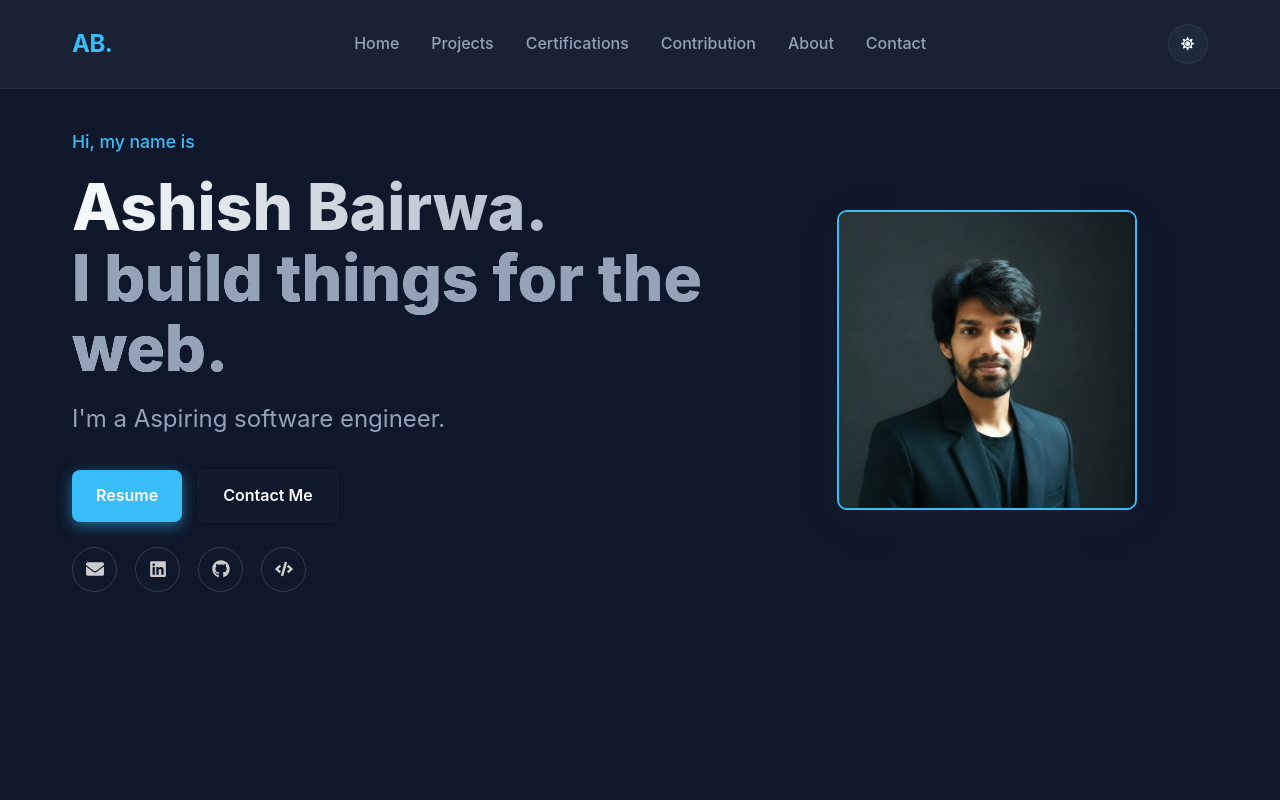
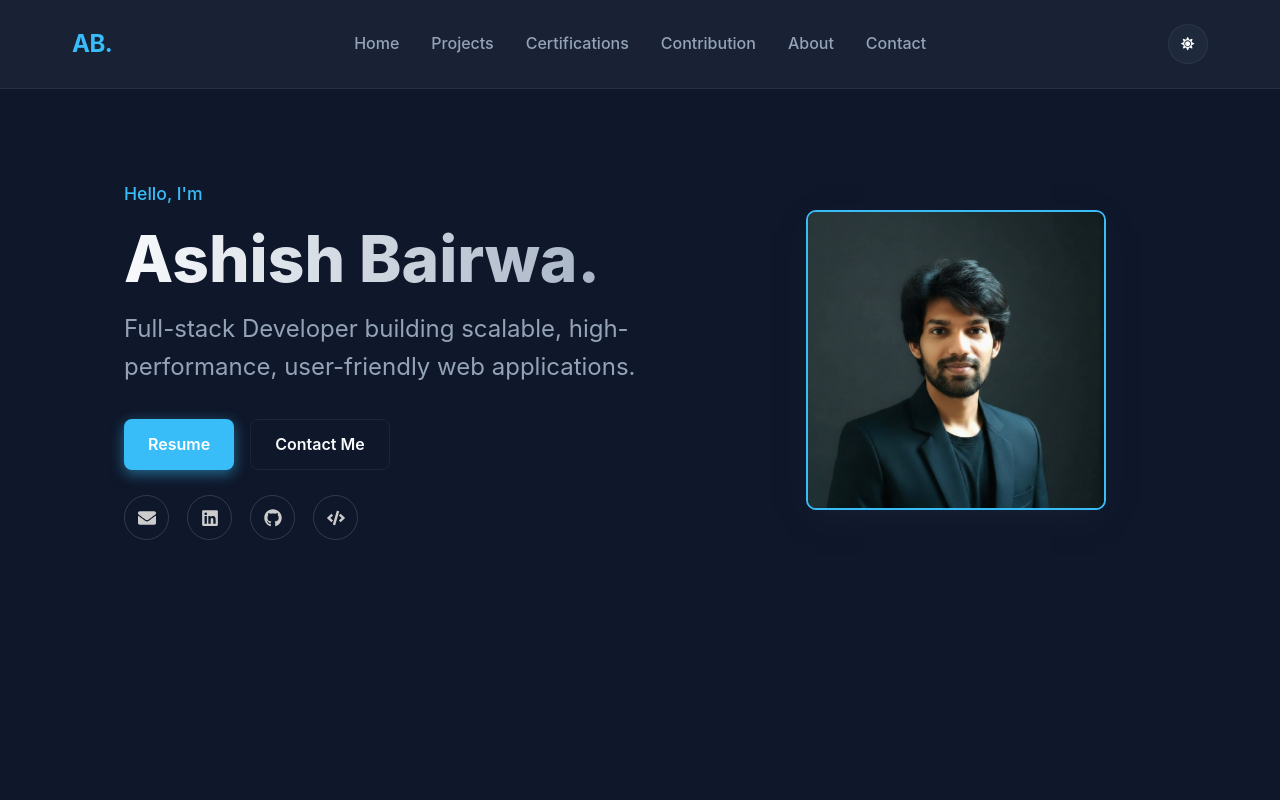
Before and after one commit to ashishb20/Portfolio, a React (Vite) app in the folder Portfolio/: page / in a window 1280 px wide. Shown: the top 800 px of the page. Built offline with nearby package versions, Linux system fonts and the light colour scheme.

Commit message:
bio updated

```diff
--- a/Portfolio/src/components/Hero.jsx
+++ b/Portfolio/src/components/Hero.jsx
@@ -19,7 +19,7 @@ const Hero = () => {
                         transition={{ duration: 0.5 }}
                         className="hero-greeting"
                     >
-                        Hi, my name is
+                        Hello, I'm
                     </motion.span>
 
                     <motion.h1
@@ -29,7 +29,7 @@ const Hero = () => {
                         className="hero-title"
                     >
                         Ashish Bairwa. <br />
-                        <span style={{ color: 'var(--text-secondary)' }}>I build things for the web.</span>
+                        {/* <span style={{ color: 'var(--text-secondary)' }}>I build things for the web.</span> */}
                     </motion.h1>
 
                     <motion.p
@@ -38,7 +38,7 @@ const Hero = () => {
                         transition={{ duration: 0.5, delay: 0.2 }}
                         className="hero-subtitle"
                     >
-                        I'm a Aspiring software engineer.
+                        Full-stack Developer building scalable, high-performance, user-friendly web applications.
                     </motion.p>
 
                     <motion.div
```
